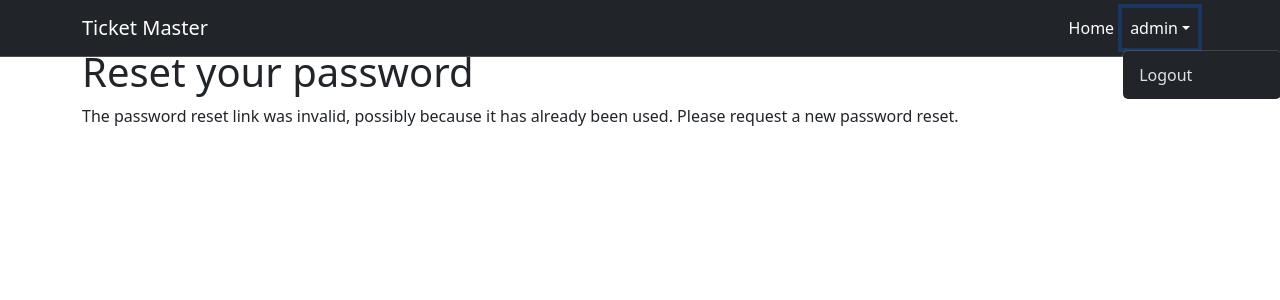
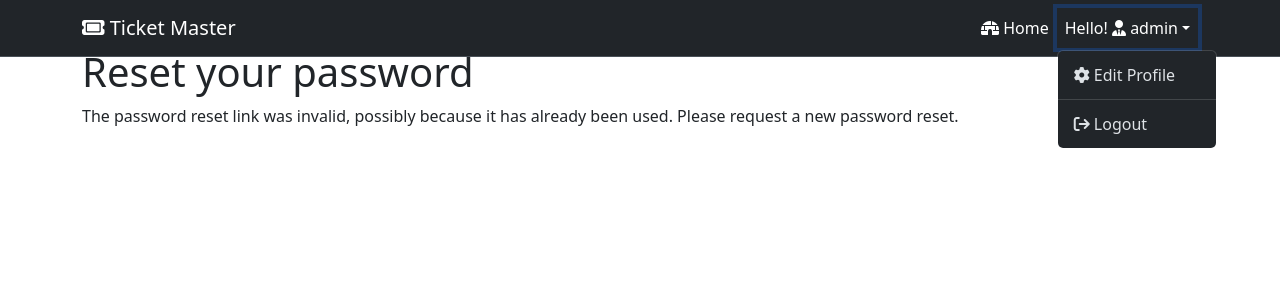
Before and after one commit to asemfi/CS416FinalProject, a Django app: page /accounts/reset/1/1/ in a window 1280 px wide, after a click that opens the changed part. Shown: the top 300 px of the page. Run offline with Django 4.2, Linux system fonts and the light colour scheme; a user stored in the database is signed in; some libraries are stand-ins or nearby versions.

Commit message:
bug fixes passweor forget functionality and edit user functionality added.

```diff
--- a/accounts/forms.py
+++ b/accounts/forms.py
@@ -7,7 +7,8 @@ class SignUpForm(UserCreationForm):
     email = forms.EmailField()
     first_name = forms.CharField(max_length=100)
     last_name = forms.CharField(max_length=100)
+    bio = forms.CharField(max_length=200)
 
     class Meta:
         model = User
-        fields = ("username", 'first_name', "last_name", 'email', 'password1', 'password2')
+        fields = ("username", 'first_name', "last_name", 'email', 'password1', 'password2', 'bio')
--- a/accounts/urls.py
+++ b/accounts/urls.py
@@ -15,8 +15,14 @@ urlpatterns = [
     path('reset/<uidb64>/<token>/', auth_views.PasswordResetConfirmView.as_view(), name='password_reset_confirm'),
     path('reset/done/', auth_views.PasswordResetCompleteView.as_view(), name='password_reset_complete'),
 
-    # for CRUD users
-    # path('users/', include('users.urls')),
+
+    path('reset/done/', auth_views.PasswordResetCompleteView.as_view(), name='password_reset_complete'),
+
+    # crud update
+    path('update', views.update_view, name="update")
+
+
+
 
 
 ]
--- a/templates/accounts/base.html
+++ b/templates/accounts/base.html
@@ -16,7 +16,8 @@
 
 <nav class="navbar navbar-expand-lg bg-dark border-bottom border-body fixed-top" data-bs-theme="dark">
     <div class="container">
-        <a class="navbar-brand" href="{% url 'ticketmaster' %}">Ticket Master</a>
+        <a class="navbar-brand" href="{% url 'ticketmaster' %}">
+            <i class="fa-solid fa-ticket"></i> Ticket Master</a>
         <button class="navbar-toggler" type="button" data-bs-toggle="collapse" data-bs-target="#navbarSupportedContent"
                 aria-controls="navbarSupportedContent" aria-expanded="false" aria-label="Toggle navigation">
             <span class="navbar-toggler-icon"></span>
@@ -24,8 +25,10 @@
         <div class="collapse navbar-collapse" id="navbarSupportedContent">
             <ul class="navbar-nav ms-auto mb-2 mb-lg-0">
                 <li class="nav-item">
-                   <a class="nav-link active" aria-current="page" href="{% url 'index' %}">Home</a>
+                    <a class="nav-link active" aria-current="page" href="{% url 'index' %}">
+                        <i class="fa-solid fa-igloo"></i> Home</a>
                 </li>
+
                 {#                <li class="nav-item">#}
                 {#                   <a class="nav-link active" aria-current="page" href="{% url 'ticketmaster' %}">Ticket Master</a>#}
                 {#                </li>#}
@@ -35,13 +38,16 @@
 
                     <li class="nav-item dropdown">
                         <a class="nav-link dropdown-toggle active" data-bs-toggle="dropdown" href="#"
-                               role="button" aria-expanded="false">{{ user.username }}</a>
+                           role="button" aria-expanded="false"> Hello!
+                            <i class="fa-solid fa-user-tie"></i> {{ user.username }}</a>
                         <ul class="dropdown-menu">
-{#                                <li><a class="dropdown-item" href="{% url 'index' %}">Home</a></li>#}
-{#                                <li>#}
-{#                                    <hr class="dropdown-divider">#}
-{#                                </li>#}
-                                <li><a class="dropdown-item" href="{% url 'logout' %}">Logout</a></li>
+                            <li><a class="dropdown-item" href="{% url 'update' %}">
+                                <i class="fa-solid fa-gear"></i> Edit Profile </a>
+                            <li>
+                                <hr class="dropdown-divider">
+                            </li>
+                            <li><a class="dropdown-item" href="{% url 'logout' %}">
+                              <i class="fa-solid fa-arrow-right-from-bracket"></i> Logout</a></li>
                         </ul>
                     </li>
                     </ul>
--- a/templates/registration/password_reset_confirm.html
+++ b/templates/registration/password_reset_confirm.html
@@ -17,7 +17,7 @@
 
           <div class="d-grid my-4 ">
                 <button class="btn btn-outline-primary btn-lg" type="submit" >
-                <i class="fa-sharp fa-thin fa-thumbs-up"></i> Change my password
+                <i class="fa-solid fa-thumbs-up"></i> Change my password
             </button>
           </div>
         </form>
--- a/templates/ticketmaster.html
+++ b/templates/ticketmaster.html
@@ -5,7 +5,8 @@
     {#nav bar #}
 <nav class="navbar navbar-expand-lg bg-dark border-bottom border-body fixed-top" data-bs-theme="dark">
     <div class="container">
-        <a class="navbar-brand" href="{% url 'ticketmaster' %}">Ticket Master</a>
+        <a class="navbar-brand" href="{% url 'ticketmaster' %}">
+            <i class="fa-solid fa-ticket"></i> Ticket Master</a>
         <button class="navbar-toggler" type="button" data-bs-toggle="collapse" data-bs-target="#navbarSupportedContent"
                 aria-controls="navbarSupportedContent" aria-expanded="false" aria-label="Toggle navigation">
             <span class="navbar-toggler-icon"></span>
```
Also changed, not shown: CS416FinalProject/settings.py (+13 -7 lines), accounts/views.py (+23 -3 lines), templates/accounts/index.html (+12 -15 lines), templates/accounts/update.html (added, +20 -0 lines), templates/users/users-form.html (deleted, +0 -15 lines), templates/users/users.html (deleted, +0 -22 lines), db.sqlite3. Lines whose indentation alone changed are shown as unchanged.
